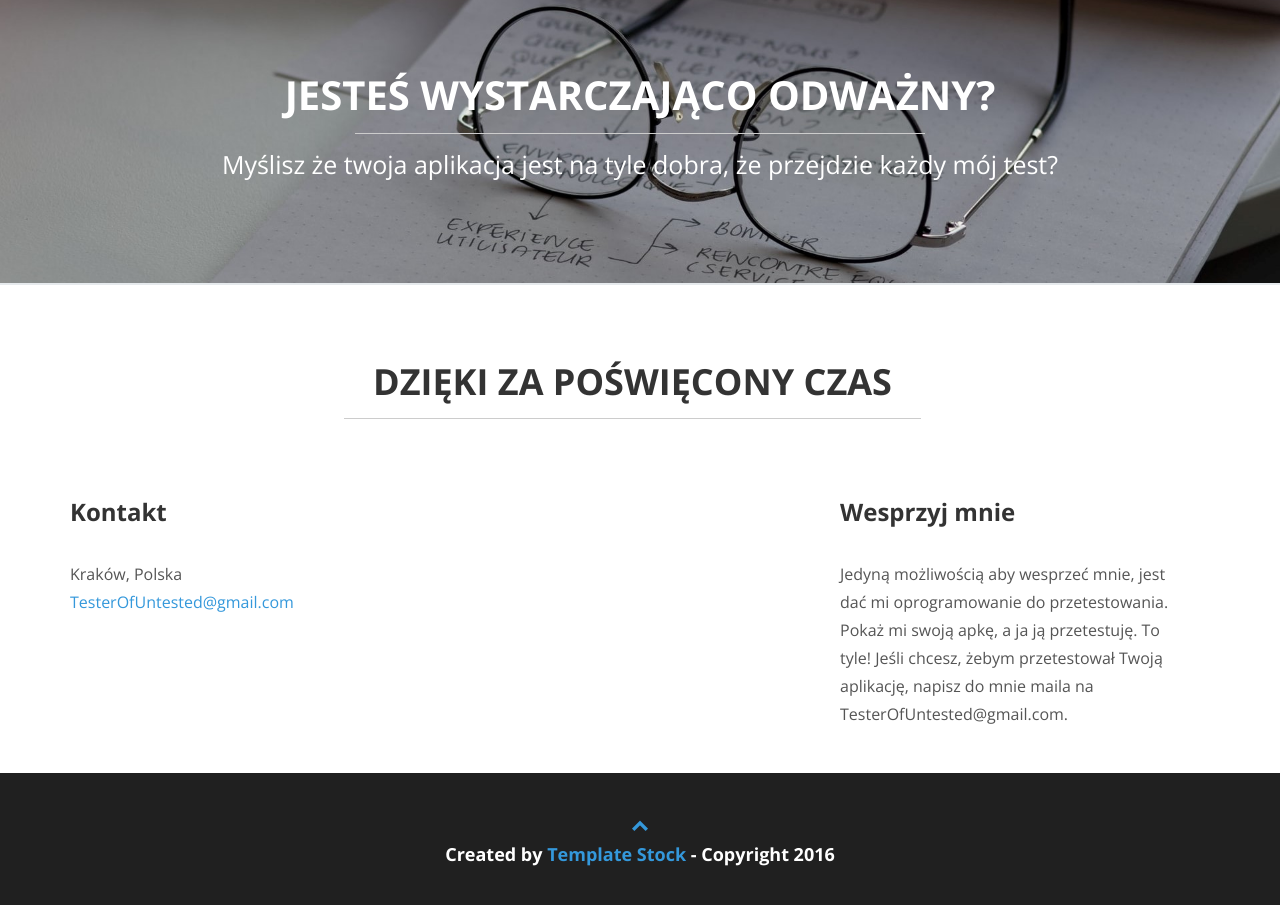
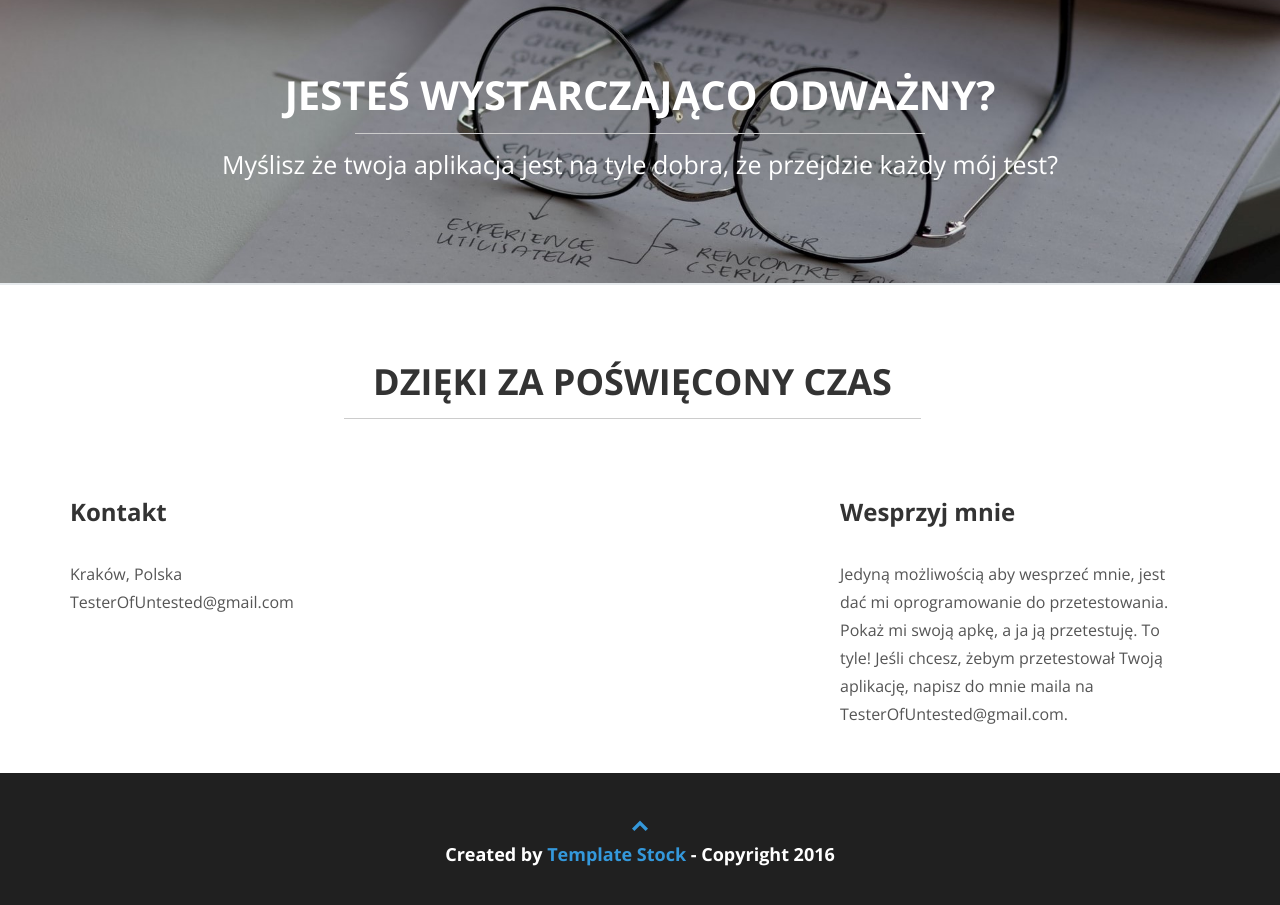
Before and after one commit to TesterOfUntested/OnePage, a plain HTML site: page index_polish.html in a window 1280 px wide. Shown: the part 2688-3593 px from the top of the page. Drawn offline with nearby package versions, Linux system fonts and the light colour scheme; files whose address does not match are found by name.

Commit message:
Not needed link.

```diff
--- a/index_polish.html
+++ b/index_polish.html
@@ -204,7 +204,7 @@ Testuję ręcznie i piszę testy automatyczne. W niektórych przypadkach bardzo
 				<div class="col-md-4 fade-up">
 					<h3>Kontakt</h3>
 					<p><span class="icon icon-home"></span>Kraków, Polska<br/>
-						<span class="icon icon-envelop"></span> <a href="#">TesterOfUntested@gmail.com</a> <br/>
+						<span class="icon icon-envelop"></span> TesterOfUntested@gmail.com <br/>
 					</p>
 				</div><!-- col -->
 
```
